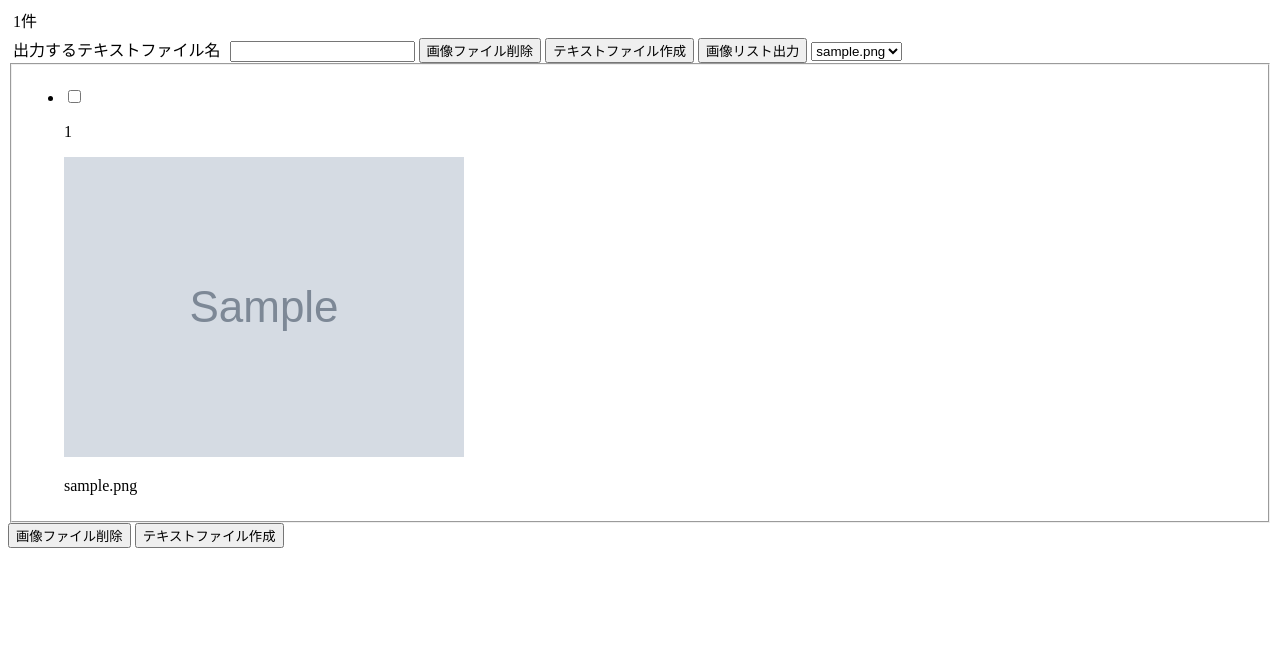
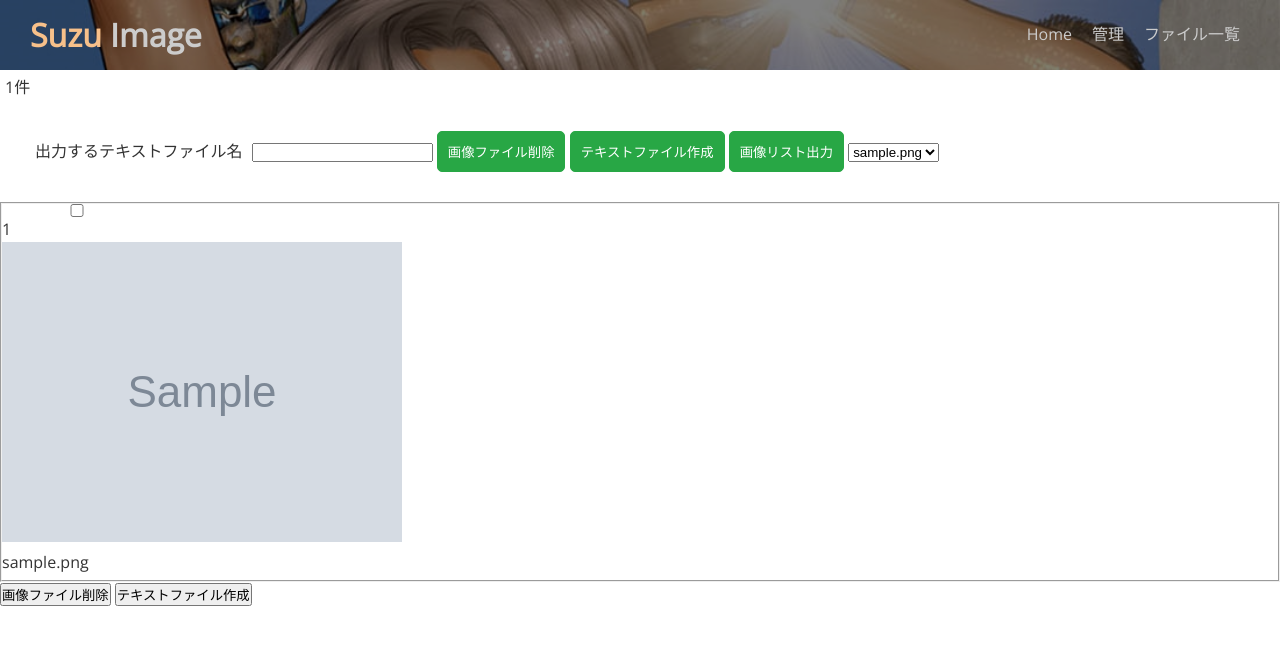
Before and after one commit to hogendan/SuzuImage, a Django app: page /imagelist/1/ in a window 1280 px wide. Shown: the top 645 px of the page. Run offline with Django 3.2, Linux system fonts and the light colour scheme; tables that the repository leaves empty hold one stand-in row (values such as "Sample post"); grey boxes marked "Sample" are stand-in pictures.

Commit message:
feat: ファイル一覧、ファイルコンテンツにStyleを定義

```diff
--- a/imagelist/static/css/style.css
+++ b/imagelist/static/css/style.css
@@ -93,3 +93,69 @@ header {
 .navbar a:hover {
     border-bottom: 2px solid #f7c08a;
 }
+
+.hero.min {
+    height: 70px;
+}
+
+/* Admin Control */
+.admin-top {
+    margin: 30px;
+}
+
+.admin-filelist {
+    margin-left: 30px;
+}
+
+.filename-list {
+    display: flex;
+    align-items: center;
+    margin-bottom: 5px;
+}
+
+.file-icon {
+    margin-right: 10px;
+}
+
+.filename-list .filename  {
+    /* display: inline-block; */
+    width: 200px;
+}
+
+/* Files */
+.files {
+    margin: 30px;
+}
+
+.file-list {
+    display: flex;
+    align-items: center;
+    margin-bottom: 5px;
+}
+
+.file-list a:hover {
+    color: #f7c08a;
+}
+
+/* File Contents */
+.operation {
+    margin: 30px;
+}
+
+.images ul {
+    display: flex;
+    flex-wrap: wrap;
+}
+
+.images ul li {
+    display: flex;
+    flex-direction: column;
+    /* flex-wrap: wrap; */
+    width: 150px;
+    margin-right: 5px;
+    margin-bottom: 5px;
+}
+
+.images ul li p {
+    overflow-wrap: break-word;
+}
--- a/imagelist/static/css/utilities.css
+++ b/imagelist/static/css/utilities.css
@@ -6,3 +6,23 @@
 .bg-dark {
     background: #333;
 }
+
+.btn-primary {
+    background: #28a745;
+    border: 1px #28a745 solid;
+    border-radius: 5px;
+    padding: 10px;
+    color: #fff;
+}
+
+.btn-secondary {
+    background: #28a745;
+    border: 1px #28a745 solid;
+    border-radius: 5px;
+    padding: 5px;
+    color: #fff;
+}
+
+.btn-primary:hover, .btn-secondary:hover {
+    opacity: 70%;
+}
--- a/imagelist/templates/imagelist/file_detail.html
+++ b/imagelist/templates/imagelist/file_detail.html
@@ -1,23 +1,48 @@
+{% load static %}
 <!DOCTYPE html>
-<html>
+<html lang="ja">
 <head>
-        <meta charset="utf-8">
-        <title>FileDetail</title>
+    <meta charset="UTF-8">
+    <meta http-equiv="X-UA-Compatible" content="IE=edge">
+    <meta name="viewport" content="width=device-width, initial-scale=1.0">
+    <link rel="stylesheet" href="https://fonts.googleapis.com/icon?family=Material+Icons+Outlined">
+    <link rel="stylesheet" href="{% static 'css/style.css' %}">
+    <link rel="stylesheet" href="{% static 'css/utilities.css' %}">
+    <title>File Contents</title>
 </head>
 <body>
-        <div style="margin: 5px;">{{imageDatas.count}}件</div>
+    <body>
+        <header class="hero min">
+            <div id="navbar" class="navbar bg-dark top">
+                <h1 class="logo">
+                    <span class="text-primary">Suzu</span> Image
+                </h1>
+                <nav>
+                    <ul>
+                        <li><a href="{% url 'imagelist:index' %}">Home</a></li>
+                        <li><a href="{% url 'imagelist:admin' %}">管理</a></li>
+                        <li><a href="{% url 'imagelist:filelist' %}">ファイル一覧</a></li>
+                    </ul>
+                </nav>
+            </div>
+        </header>
+
         <form method="post">
             {% csrf_token %}
+            <div style="margin: 5px;">{{imageDatas.count}}件</div>
+            <section class="operation">
                 <span style="margin: 5px;">出力するテキストファイル名</span>
                 <input type="text" name="outputFileName" value="">
-            <input type="submit" value="画像ファイル削除" formaction="{% url 'imagelist:deleteimage' imageListId %}">
-            <input type="submit" value="テキストファイル作成" formaction="{% url 'imagelist:createimagelistfile' imageListId %}">
-            <input type="submit" value="画像リスト出力" formaction="{% url 'imagelist:outputimagelistfile' imageListId %}">
+                <input type="submit" class="btn-primary" value="画像ファイル削除" formaction="{% url 'imagelist:deleteimage' imageListId %}">
+                <input type="submit" class="btn-primary" value="テキストファイル作成" formaction="{% url 'imagelist:createimagelistfile' imageListId %}">
+                <input type="submit" class="btn-primary" value="画像リスト出力" formaction="{% url 'imagelist:outputimagelistfile' imageListId %}">
                 <select name="fileList">
                     {% for file in fileList %}
                         <option value="{{ file.id }}">{{ file.file_name }}</option>
                     {% endfor %}
                 </select>
+            </section>
+            <section class="images">
                 <fieldset>
                     {% if imageDatas %}
                     <ul>
@@ -37,8 +62,10 @@
                         <p>No ImageDatas are available.</p>
                     {% endif %}
                 </fieldset>
+            </section>
             <input type="submit" value="画像ファイル削除" formaction="{% url 'imagelist:deleteimage' imageListId %}">
             <input type="submit" value="テキストファイル作成" formaction="{% url 'imagelist:createimagelistfile' imageListId %}">
         </form>
     </body>
+</body>
 </html>
```
Also changed, not shown: imagelist/templates/imagelist/file_list.html (+34 -10 lines). Lines whose indentation alone changed are shown as unchanged.
